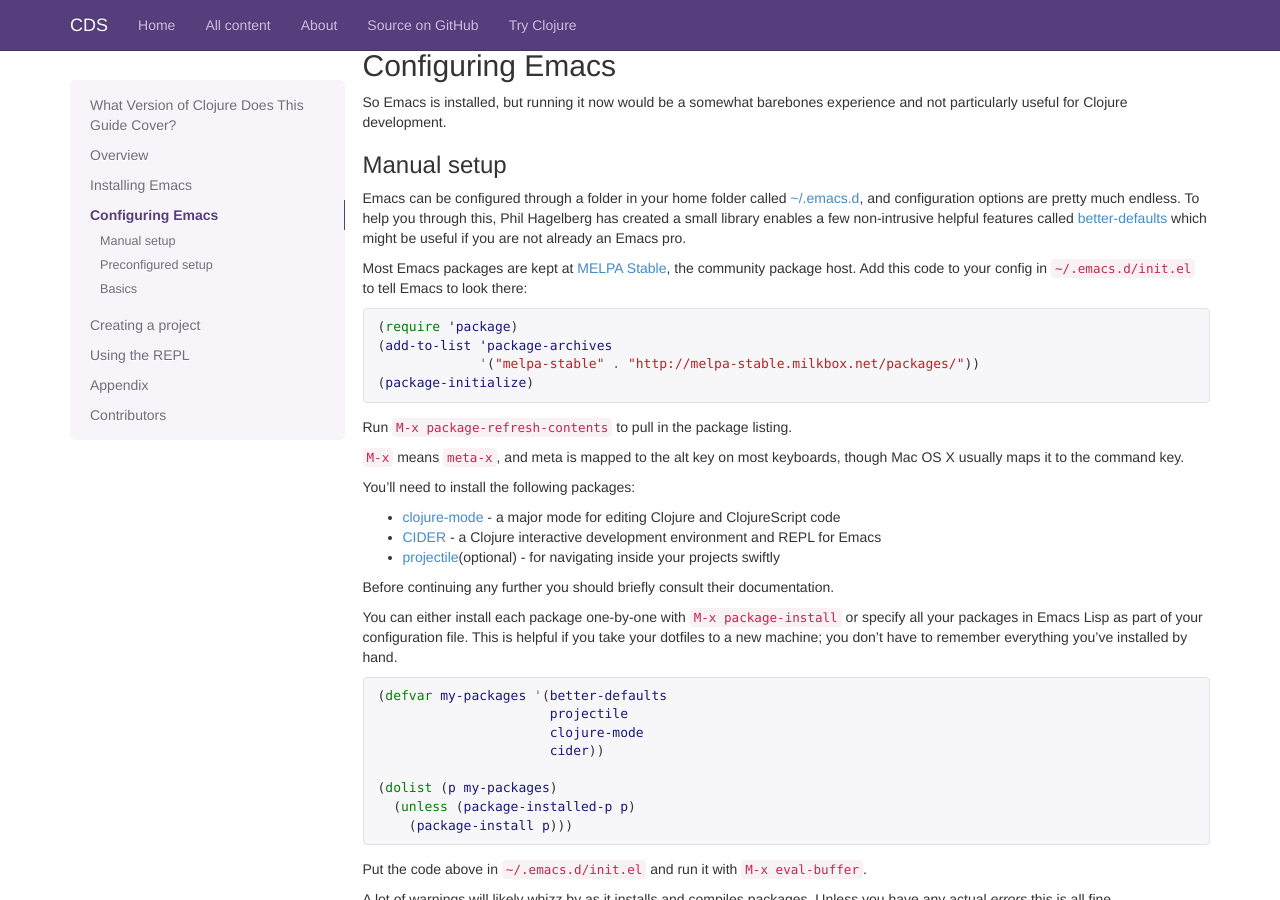
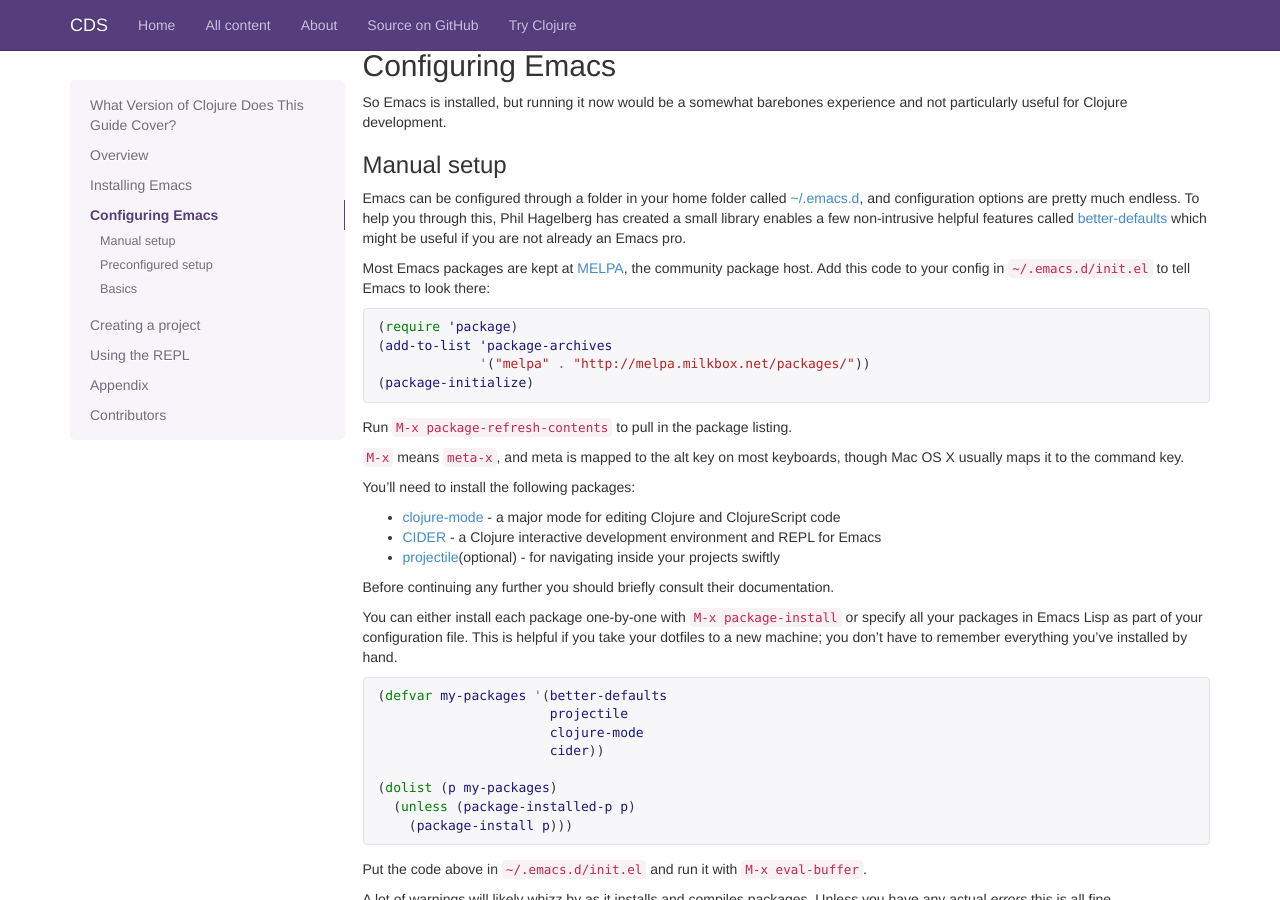
Before and after one commit to clojuredocs/guides, a Jekyll site: the page built from articles/tutorials/emacs.md, in a window 1280 px wide and 900 px high, scrolled down 1529 px. Built offline with Jekyll 4.4.1, drawn with Linux system fonts in a browser that asks for light colours; some web fonts are replaced; Markdown is read by kramdown in place of the engine named in the settings.

Commit message:
better-defaults is unavailable in melpa-stable
it can however be seen on melpa.milkbox.net. so recommend the same.

````diff
--- a/articles/tutorials/emacs.md
+++ b/articles/tutorials/emacs.md
@@ -123,14 +123,14 @@
 [better-defaults](https://github.com/technomancy/better-defaults)
 which might be useful if you are not already an Emacs pro.
 
-Most Emacs packages are kept at [MELPA Stable](http://melpa-stable.milkbox.net),
+Most Emacs packages are kept at [MELPA](http://melpa.milkbox.net),
 the community package host. Add this code to your config in
 `~/.emacs.d/init.el` to tell Emacs to look there:
 
 ```cl
 (require 'package)
 (add-to-list 'package-archives
-             '("melpa-stable" . "http://melpa-stable.milkbox.net/packages/"))
+             '("melpa" . "http://melpa.milkbox.net/packages/"))
 (package-initialize)
 ```
 
````
